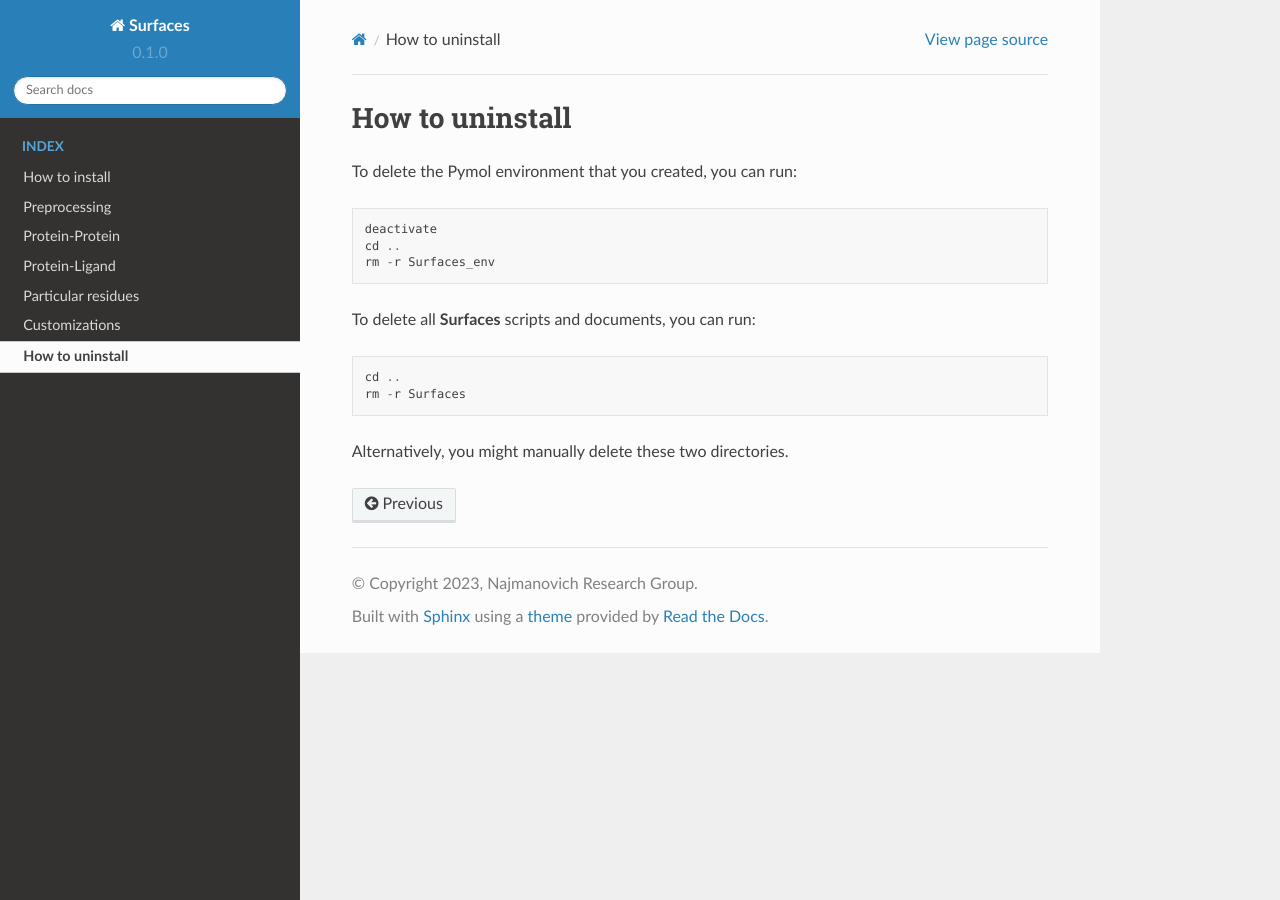
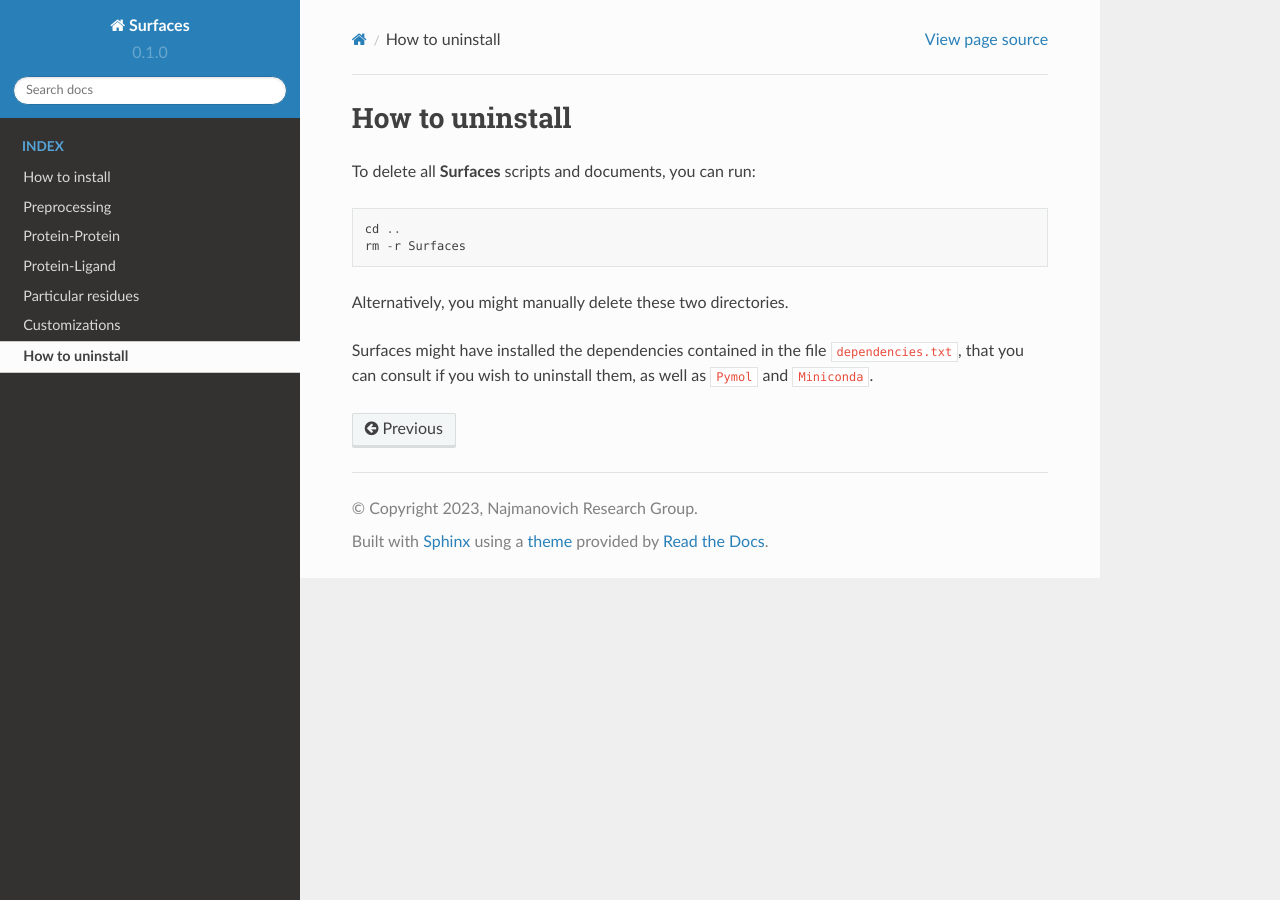
Before and after one commit to nataliateruel/Surfaces_tutorial, a Sphinx documentation site: the page built from docs/source/How_to_uninstall.rst, in a window 1280 px wide. Built offline with Sphinx 7.4.7 and the Read the Docs theme 2.0.0, drawn with Linux system fonts in a browser that asks for light colours.

Commit message:
Update How_to_uninstall.rst

```diff
--- a/docs/source/How_to_uninstall.rst
+++ b/docs/source/How_to_uninstall.rst
@@ -1,11 +1,5 @@
 How to uninstall
 =====
-
-To delete the Pymol environment that you created, you can run::
-
-	deactivate
-	cd ..
-	rm -r Surfaces_env
 
 To delete all **Surfaces** scripts and documents, you can run::
 
@@ -13,3 +7,5 @@ To delete all **Surfaces** scripts and documents, you can run::
 	rm -r Surfaces
 
 Alternatively, you might manually delete these two directories.
+
+Surfaces might have installed the dependencies contained in the file ``dependencies.txt``, that you can consult if you wish to uninstall them, as well as ``Pymol`` and ``Miniconda``.
```
